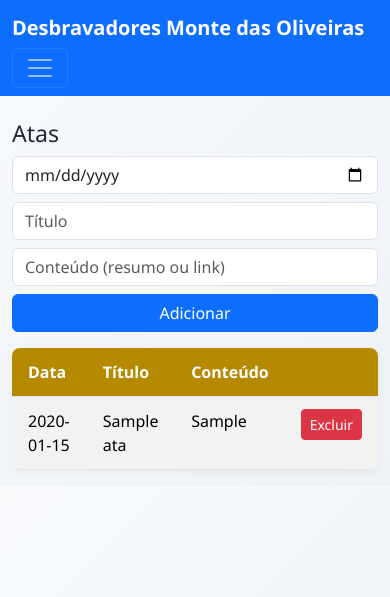
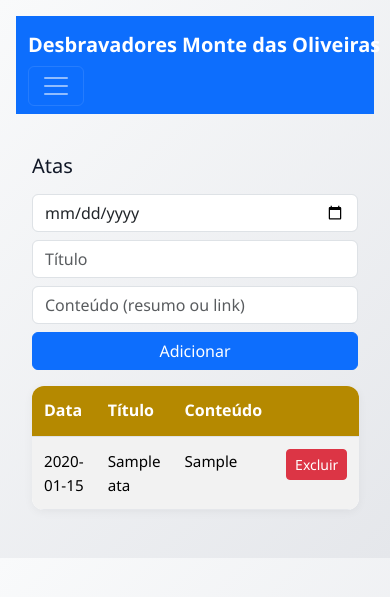
Before and after one commit to matheusnunesdacruz/desbravadores_app_demo, a FastAPI app: page /atas in a window 390 px wide. Shown: the top 597 px of the page. Run offline with FastAPI, Linux system fonts and the light colour scheme; tables that the repository leaves empty hold one stand-in row (values such as "Sample post"); some libraries are stand-ins or nearby versions.

Commit message:
Update styles.css

```diff
--- a/app/static/styles.css
+++ b/app/static/styles.css
@@ -1,48 +1,129 @@
-/* Fundo suave com gradiente */
-body {
-  background: linear-gradient(135deg, #f8fafc, #eef2f7);
-  font-family: "Segoe UI", Roboto, Helvetica, Arial, sans-serif;
-  color: #1f2937;
+/* === RESET E BASE === */
+* {
+  box-sizing: border-box;
   margin: 0;
   padding: 0;
 }
 
-/* Cartões com sombra e animação */
+body {
+  background: linear-gradient(135deg, #f9fafb, #e5e7eb);
+  font-family: "Segoe UI", Roboto, Helvetica, Arial, sans-serif;
+  color: #1f2937;
+  line-height: 1.6;
+  padding: 2rem;
+}
+
+/* === CONTAINERS === */
+.container {
+  max-width: 1200px;
+  margin: 0 auto;
+  padding: 1rem;
+}
+
+/* === CARTÕES === */
 .card {
   border-radius: 1rem;
-  background: #fff;
-  box-shadow: 0 4px 12px rgba(0,0,0,0.1);
+  background: #ffffff;
+  box-shadow: 0 4px 16px rgba(0, 0, 0, 0.08);
   transition: transform 0.2s ease, box-shadow 0.2s ease;
-  padding: 1.5rem;
+  padding: 2rem;
+  margin-bottom: 2rem;
 }
 
 .card:hover {
-  transform: translateY(-4px);
-  box-shadow: 0 6px 18px rgba(0,0,0,0.15);
+  transform: translateY(-6px);
+  box-shadow: 0 8px 24px rgba(0, 0, 0, 0.12);
 }
 
-/* Tabelas elegantes */
+/* === TÍTULOS === */
+h1, h2, h3 {
+  color: #111827;
+  margin-bottom: 1rem;
+}
+
+h1 {
+  font-size: 2.5rem;
+  font-weight: 700;
+}
+
+h2 {
+  font-size: 2rem;
+  font-weight: 600;
+}
+
+h3 {
+  font-size: 1.5rem;
+  font-weight: 500;
+}
+
+/* === TABELAS === */
 .table {
+  width: 100%;
+  border-collapse: collapse;
+  border-radius: 0.75rem;
+  overflow: hidden;
+  box-shadow: 0 2px 10px rgba(0, 0, 0, 0.05);
   background: #fff;
-  border-collapse: collapse;
-  width: 100%;
-  border-radius: 0.5rem;
-  overflow: hidden;
-  box-shadow: 0 2px 8px rgba(0,0,0,0.05);
 }
 
 .table th {
   background: #b58900; /* amarelo escuro */
-  color: #fff;
+  color: #ffffff;
   text-align: left;
-  padding: 0.75rem 1rem;
+  padding: 1rem;
+  font-weight: 600;
+  font-size: 1rem;
 }
 
 .table td {
-  padding: 0.75rem 1rem;
+  padding: 1rem;
   border-bottom: 1px solid #e5e7eb;
+  font-size: 0.95rem;
 }
 
 .table tr:hover {
-  background: #f1f5f9;
+  background: #fef9e7;
 }
+
+/* === BOTÕES === */
+.button {
+  display: inline-block;
+  background-color: #b58900;
+  color: #fff;
+  padding: 0.75rem 1.5rem;
+  border-radius: 0.5rem;
+  text-decoration: none;
+  font-weight: 600;
+  transition: background-color 0.2s ease;
+}
+
+.button:hover {
+  background-color: #a07500;
+}
+
+/* === RESPONSIVO === */
+@media (max-width: 768px) {
+  body {
+    padding: 1rem;
+  }
+
+  .card {
+    padding: 1.5rem;
+  }
+
+  .table th, .table td {
+    padding: 0.75rem;
+  }
+
+  h1 {
+    font-size: 2rem;
+  }
+
+  h2 {
+    font-size: 1.5rem;
+  }
+
+  h3 {
+    font-size: 1.25rem;
+  }
+}
```
